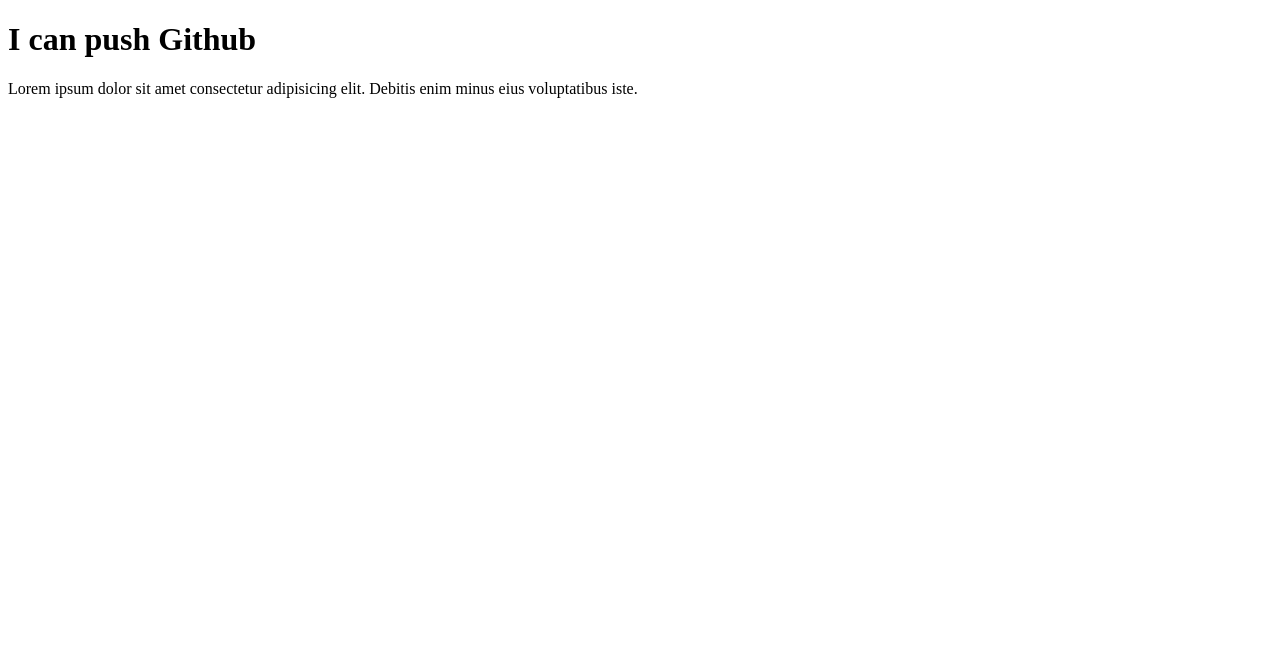
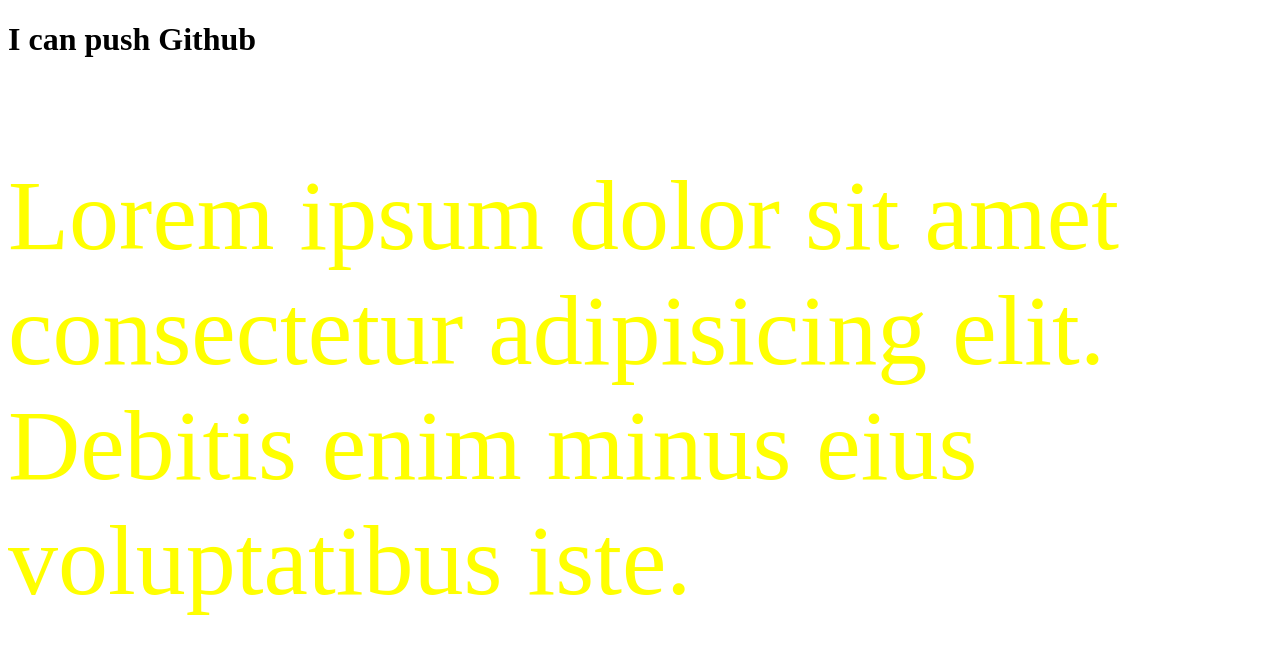
Before and after one commit to SakhawatJony/my-first-repo, a plain HTML site: page index.html in a window 1280 px wide. Drawn offline with Linux system fonts and the light colour scheme.

```diff
--- a/index.html
+++ b/index.html
@@ -5,6 +5,7 @@
     <meta http-equiv="X-UA-Compatible" content="IE=edge">
     <meta name="viewport" content="width=device-width, initial-scale=1.0">
     <title>MY First Github Repo</title>
+    <link rel="stylesheet" href="style.css">
 </head>
 <body>
     <h1>I can push Github</h1>
--- /dev/null
+++ b/style.css
@@ -0,0 +1,6 @@
+p{
+
+color: yellow;
+font-size: 100px;
+
+}
```
